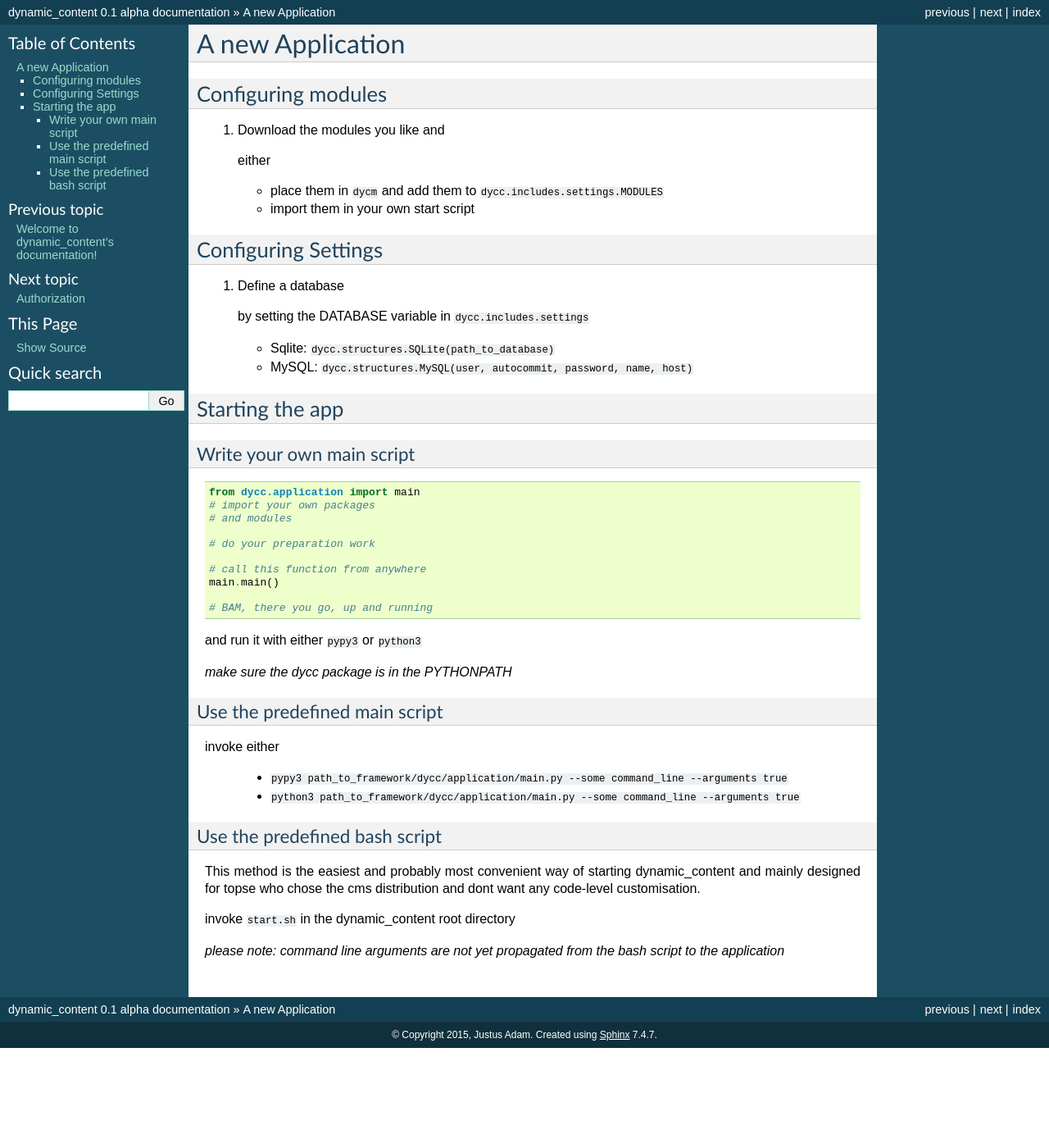
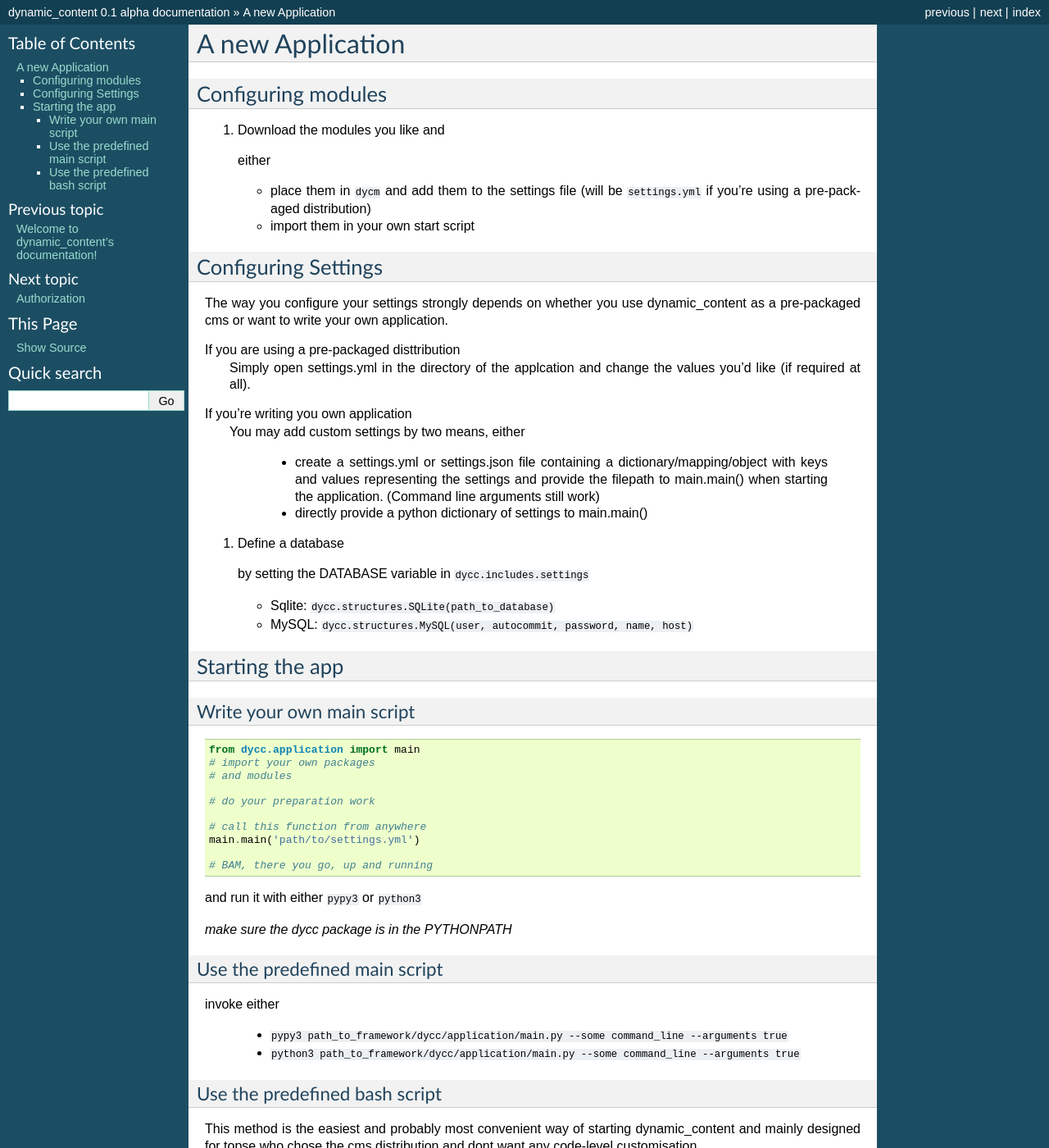
Before and after one commit to JustusAdam/dynamic_content_documentation, a Sphinx documentation site: the page built from source/apps.rst, in a window 1280 px wide and 1400 px high. Shown: the whole window at 82% size. Built offline with Sphinx 7.4.7, drawn with Linux system fonts in a browser that asks for light colours; formulas are drawn with MathJax 3.

Commit message:
fixing app doc

```diff
--- a/source/apps.rst
+++ b/source/apps.rst
@@ -8,12 +8,24 @@ Configuring modules
 
     either
 
-    -   place them in ``dycm`` and add them to ``dycc.includes.settings.MODULES``
+    -   place them in ``dycm`` and add them to the settings file (will be ``settings.yml`` if you're using a pre-packaged distribution)
 
     -   import them in your own start script
 
 Configuring Settings
 --------------------
+
+The way you configure your settings strongly depends on whether you use dynamic_content as a pre-packaged cms or want to write your own application.
+
+If you are using a pre-packaged disttribution
+    Simply open settings.yml in the directory of the applcation and change the values you'd like (if required at all).
+
+If you're writing you own application
+    You may add custom settings by two means, either
+
+     - create a settings.yml or settings.json file containing a dictionary/mapping/object with keys and values representing the settings and provide the filepath to main.main() when starting the application. (Command line arguments still work)
+
+     - directly provide a python dictionary of settings to main.main()
 
 1.  Define a database
 
@@ -38,7 +50,7 @@ Write your own main script
     # do your preparation work
 
     # call this function from anywhere
-    main.main()
+    main.main('path/to/settings.yml')
 
     # BAM, there you go, up and running
 
```
